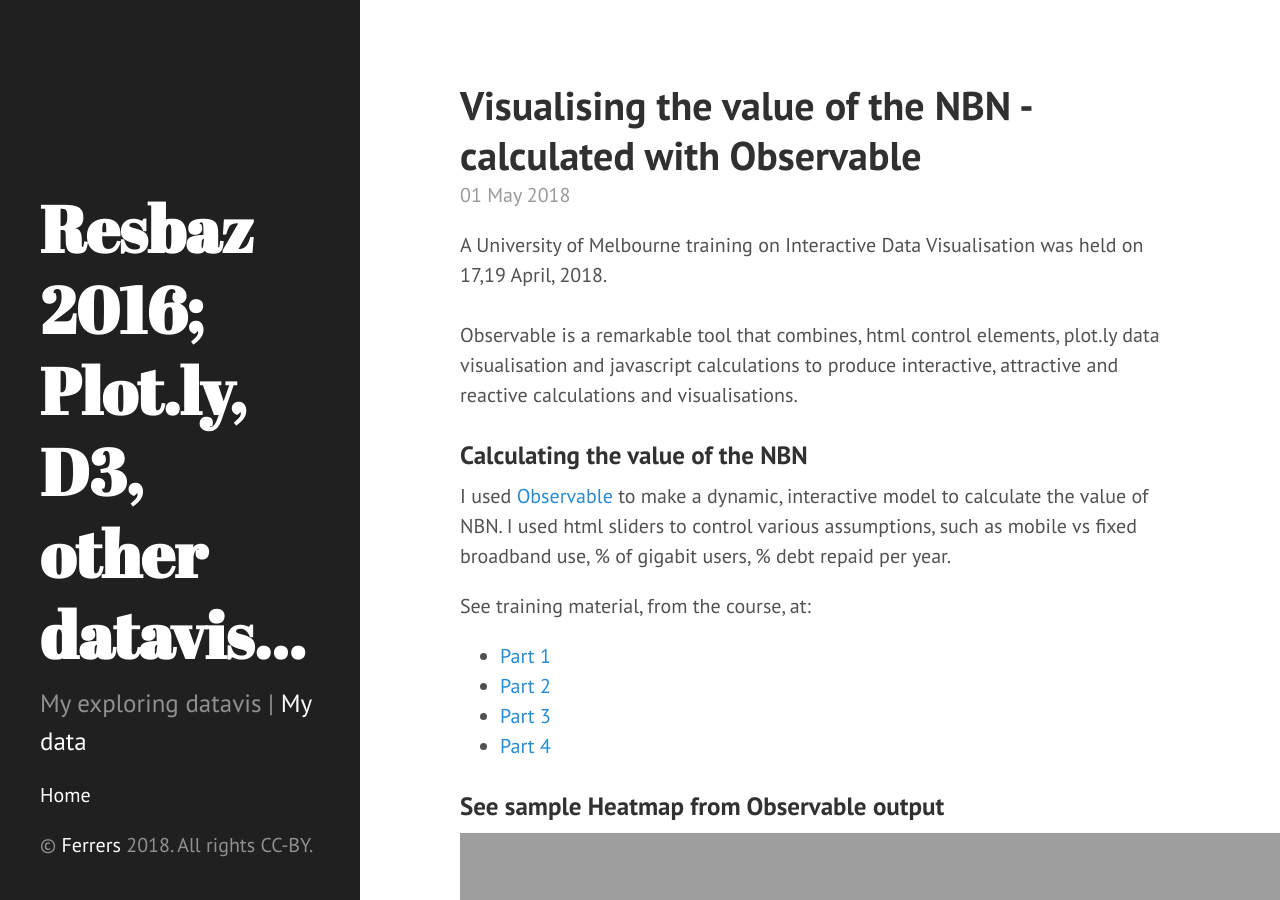
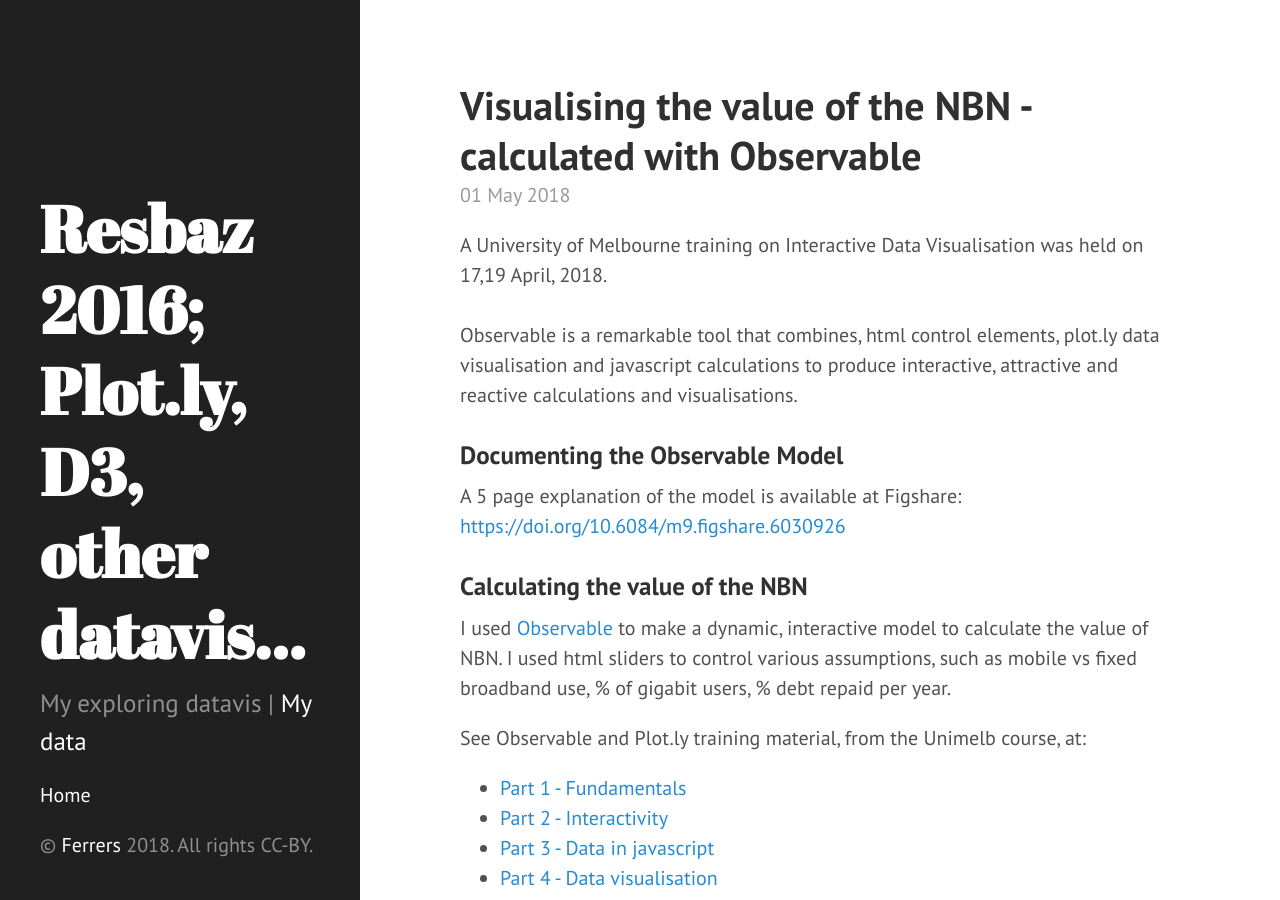
Before and after one commit to areff2000/areff2000.github.io, a Jekyll site: the page built from _posts/2018-05-01-observable.markdown, in a window 1280 px wide and 900 px high. Built offline with Jekyll 4.4.1, drawn with Linux system fonts in a browser that asks for light colours.

Commit message:
Add more links and description

```diff
--- a/_posts/2018-05-01-observable.markdown
+++ b/_posts/2018-05-01-observable.markdown
@@ -8,15 +8,19 @@ layout: post
 Observable is a remarkable tool that combines, html control elements, plot.ly data visualisation and javascript calculations to
 produce interactive, attractive and reactive calculations and visualisations.</p>
 
+### Documenting the Observable Model
+
+A 5 page explanation of the model is available at Figshare: <a href="https://doi.org/10.6084/m9.figshare.6030926">https://doi.org/10.6084/m9.figshare.6030926</a>
+
 ### Calculating the value of the NBN
 I used <a href="https://beta.observablehq.com/@mbostock/five-minute-introduction">Observable</a> to make a dynamic, interactive model to calculate the value of NBN.
 I used html sliders to control various assumptions, such as mobile vs fixed broadband use, % of gigabit users, % debt repaid per year.
 
-See training material, from the course, at:
-* <a href="https://beta.observablehq.com/@maegul/april-pt-i-fundamentals-resplat-workshop">Part 1</a>
-* <a href="https://beta.observablehq.com/@maegul/april-pt-ii-observable-magic-interactivity-and-content">Part 2</a>
-* <a href="https://beta.observablehq.com/@maegul/april-pt-iii-data-in-javascript">Part 3</a>
-* <a href="https://beta.observablehq.com/@maegul/pt-iv-dataviz">Part 4</a>
+See Observable and Plot.ly training material, from the Unimelb course, at:
+* <a href="https://beta.observablehq.com/@maegul/april-pt-i-fundamentals-resplat-workshop">Part 1 - Fundamentals</a>
+* <a href="https://beta.observablehq.com/@maegul/april-pt-ii-observable-magic-interactivity-and-content">Part 2 - Interactivity</a>
+* <a href="https://beta.observablehq.com/@maegul/april-pt-iii-data-in-javascript">Part 3 - Data in javascript</a>
+* <a href="https://beta.observablehq.com/@maegul/pt-iv-dataviz">Part 4 - Data visualisation</a>
 
 ### See sample Heatmap from Observable output
 
```
